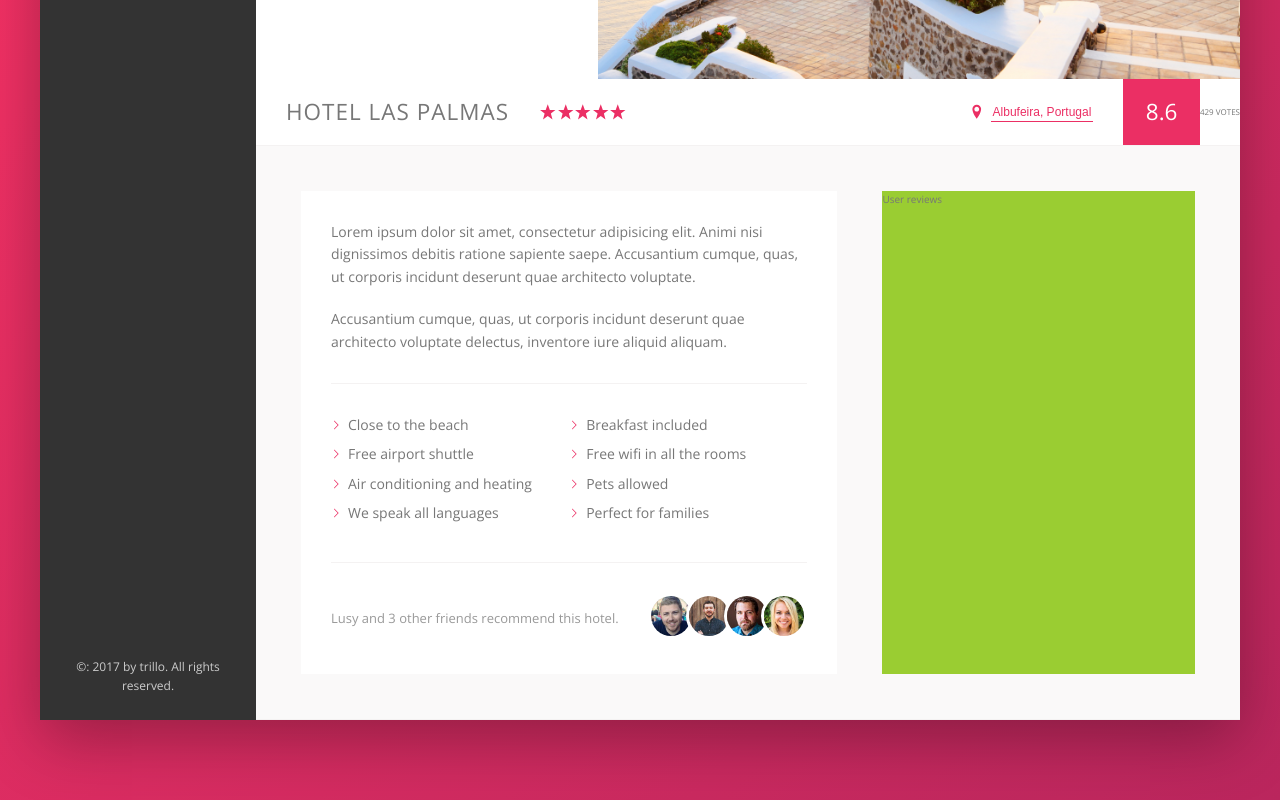
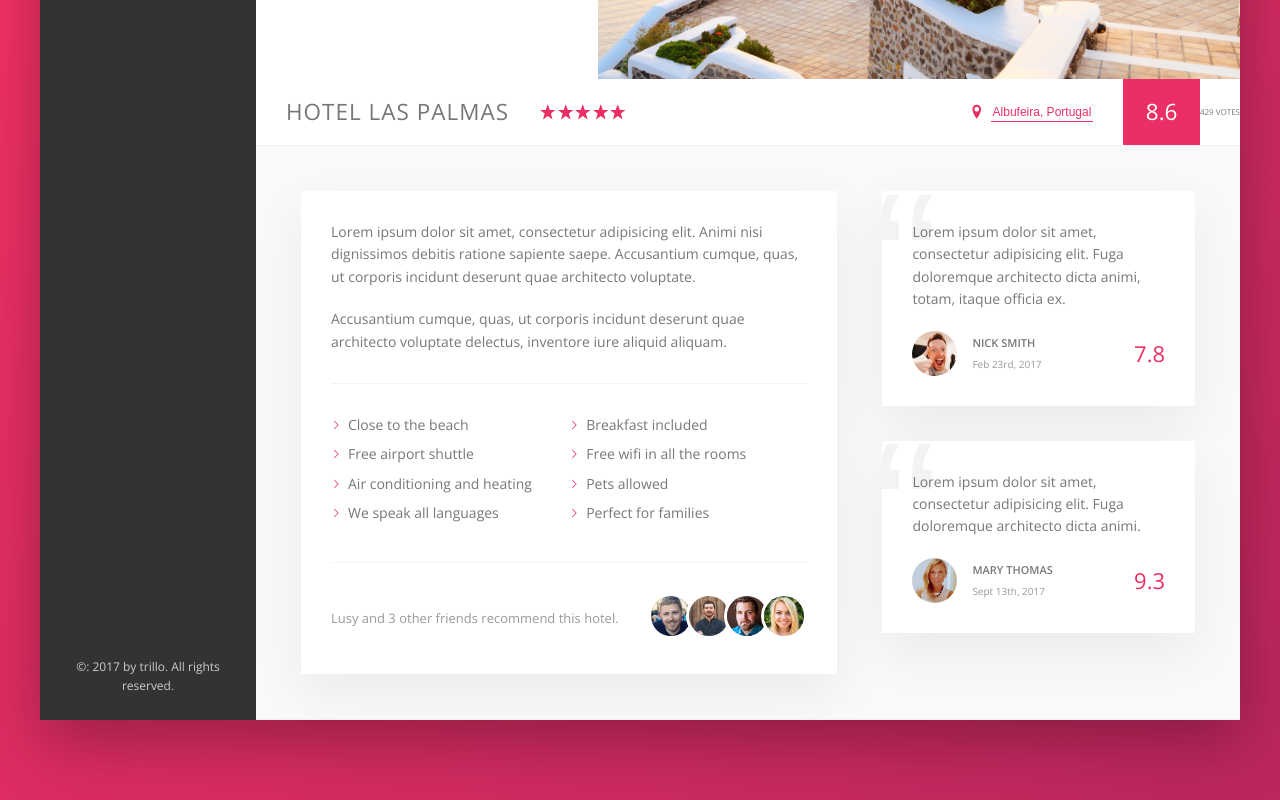
Before and after one commit to ccnn1010/trillo-project, a website: page index.html in a window 1280 px wide. Shown: the part 456-1256 px from the top of the page. Drawn offline with nearby package versions, Linux system fonts and the light colour scheme.

Commit message:
review section scss

```diff
--- a/index.html
+++ b/index.html
@@ -140,6 +140,7 @@
                    </div>
 
 
+
                     <div class="detail">
                         <div class="description">
                             <p class="paragraph">
@@ -173,10 +174,51 @@
                             </div>
                         </div>
 
+
                         <div class="user-reviews">
-                            User reviews
+                            <figure class="review">
+                                <blockquote class="review__text">
+                                    Lorem ipsum dolor sit amet, consectetur adipisicing elit. Fuga doloremque architecto dicta animi, totam, itaque officia ex.
+                                </blockquote>
+                                <figcaption class="review__user">
+                                    <img src="img/user-1.jpg" alt="User 1" class="review__photo">
+                                    <div class="review__user-box">
+                                        <p class="review__user-name">Nick Smith</p>
+                                        <p class="review__user-date">Feb 23rd, 2017</p>
+                                    </div>
+                                    <div class="review__rating">7.8</div>
+                                </figcaption>
+                            </figure>
+
+                            <figure class="review">
+                                <blockquote class="review__text">
+                                    Lorem ipsum dolor sit amet, consectetur adipisicing elit. Fuga doloremque architecto dicta animi.
+                                </blockquote>
+                                <figcaption class="review__user">
+                                    <img src="img/user-2.jpg" alt="User 2" class="review__photo">
+                                    <div class="review__user-box">
+                                        <p class="review__user-name">Mary Thomas</p>
+                                        <p class="review__user-date">Sept 13th, 2017</p>
+                                    </div>
+                                    <div class="review__rating">9.3</div>
+                                </figcaption>
+                            </figure>
+
+                           <!--  <button class="btn-inline">Show all <span>&rarr;</span></button>
                         </div>
+
+                        <div class="cta">
+                            <h2 class="cta__book-now">
+                                Good news! We have 4 free rooms for your selected dates!
+                            </h2>
+                            <button class="btn">
+                                <span class="btn__visible">Book now</span>
+                                <span class="btn__invisible">Only 4 rooms left</span>
+                            </button> -->
+                        </div>
+
                     </div>
+
 
 
                </main>
--- a/sass/_base.scss
+++ b/sass/_base.scss
@@ -30,6 +30,7 @@
     --color-grey-dark-3: #999;
 
     --shadow-dark: 0 2rem 6rem rgba(0,0,0,.3);
+    --shadow-light: 0 2rem 5rem rgba(0,0,0,.06);
 
     --line: 1px solid var(--color-grey-light-2);
 
--- a/sass/_components.scss
+++ b/sass/_components.scss
@@ -419,6 +419,68 @@
         }
     }
 
+}
 
+////////////////////////////////////////
+// REVIEWS
 
-}
+.review {
+    background-color: #fff;
+    box-shadow: var(--shadow-light);
+    padding: 3rem;
+    margin-bottom: 3.5rem;
+    position: relative;
+    overflow: hidden;
+
+        &__text {
+            margin-bottom: 2rem;
+            z-index: 10;
+            position: relative;
+        }
+
+        &__user {
+            display: flex;
+            align-items: center;
+        }
+
+        &__photo {
+            height: 4.5rem;
+            width: 4.5rem;
+            border-radius: 50%;//makes images round
+            margin-right: 1.5rem;
+        }
+
+        &__user-box {
+            margin-right: auto;
+        }
+
+        &__user-name {
+            font-size: 1.1rem;
+            font-weight: 600;
+            text-transform: uppercase;
+            margin-bottom: .4rem;
+        }
+
+        &__user-date {
+            font-size: 1rem;
+            color: var(--color-grey-dark-3);
+        }
+
+        &__rating {
+            color: var(--color-primary);
+            font-size: 2.2rem;
+            font-weight: 300;
+        }
+
+        &::before {
+            content: "\201C";
+            position: absolute;
+            top: -2.75rem;
+            left: -1rem;
+            line-height: 1;
+            font-size: 20rem;
+            color: var(--color-grey-light-2);
+            font-family: sans-serif;
+            z-index: 1;
+        }
+    }
--- a/sass/_layout.scss
+++ b/sass/_layout.scss
@@ -39,6 +39,7 @@
 
 
 .detail {
+    font-size: 1.4rem;
     display: flex;
     padding: 4.5rem;
     background-color: var(--color-grey-light-1);
@@ -56,8 +57,11 @@
 }
 
 
+
 .user-reviews {
-    background-color: yellowgreen;
     flex: 1;//covers remaining space
-
+/*
+    display: flex;
+    flex-direction: column;
+    align-items: center; */
 }
```
Also changed, not shown: sass/main.css, 1 other file.
